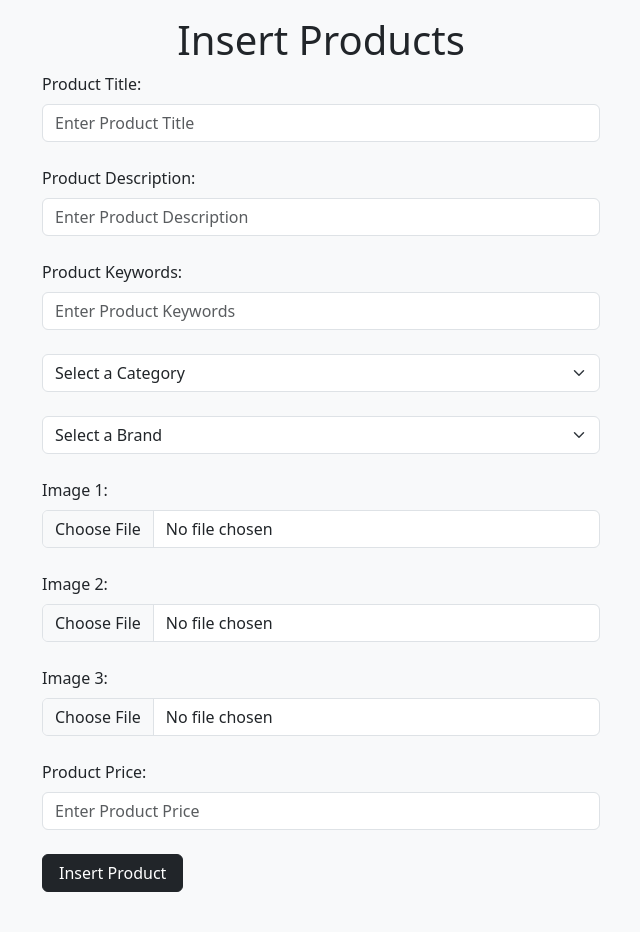
After one commit to Mosta-fizur/Zest-mart, a PHP site: page /insert_product.php in a window 1280 px wide. The commit adds this page. Shown: the whole page, without its empty margins (319-959 px from the left). Run offline with PHP 8.4, Linux system fonts and the light colour scheme; data that the repository does not hold is empty.

Commit message:
added insert product + db

```diff
--- /dev/null
+++ b/insert_product.php
@@ -0,0 +1,139 @@
+<?php
+include("connection.php");
+if (isset($_POST['insert_product'])) {
+    $product_title = $_POST['product_title'];
+    $product_description = $_POST['product_description'];
+    $product_keywords = $_POST['product_keywords'];
+    $product_category = $_POST['product_category'];
+    $product_brands = $_POST['product_brands'];
+    $product_price = $_POST['product_price'];
+    $product_status = 'true';
+
+    $product_image1 = $_FILES['product_image1']['name'];
+    $product_image2 = $_FILES['product_image2']['name'];
+    $product_image3 = $_FILES['product_image3']['name'];
+    $temp_image1 = $_FILES['product_image1']['tmp_name'];
+    $temp_image2 = $_FILES['product_image2']['tmp_name'];
+    $temp_image3 = $_FILES['product_image3']['tmp_name'];
+
+    if ($product_title == ''or $product_description == '' or $product_keywords == '' or $product_category == '' or $product_brands == '' or $product_price == ''or $product_image1 == ''or $product_image2 == ''or $product_image3 == ''){
+        echo "<script>alert('Please fill all the available fields.')</script>";
+        exit();
+    } else {
+move_uploaded_file($temp_image1, "./product_images/$product_image1");
+move_uploaded_file($temp_image2, "./product_images/$product_image2");
+move_uploaded_file($temp_image3, "./product_images/$product_image3");
+
+        $insert_product = "insert into `products` (product_title,product_description,product_keywords,category_id,brand_id,product_image1,product_image2,product_image3,product_price,date,status) values ('$product_title','$product_description','$product_keywords','$product_category','$product_brands','$product_image1','$product_image2','$product_image3','$product_price',NOW(),'$product_status')";
+
+        $result_querry = mysqli_query($conn, $insert_product);
+        if ($result_querry){
+            echo "<script>alert('Successfully added the product.')</script>";
+
+        }
+    }
+}
+?>
+
+<!DOCTYPE html>
+<html lang="en">
+<head>
+    <meta charset="UTF-8">
+    <meta name="viewport" content="width=device-width, initial-scale=1.0">
+    <link rel="stylesheet" href="style.css">
+  <link href="https://cdn.jsdelivr.net/npm/bootstrap@5.3.3/dist/css/bootstrap.min.css" rel="stylesheet"
+    integrity="sha384-QWTKZyjpPEjISv5WaRU9OFeRpok6YctnYmDr5pNlyT2bRjXh0JMhjY6hW+ALEwIH" crossorigin="anonymous">
+  <link rel="stylesheet" href="https://cdnjs.cloudflare.com/ajax/libs/font-awesome/6.7.2/css/all.min.css"
+    integrity="sha512-Evv84Mr4kqVGRNSgIGL/F/aIDqQb7xQ2vcrdIwxfjThSH8CSR7PBEakCr51Ck+w+/U6swU2Im1vVX0SVk9ABhg=="
+    crossorigin="anonymous" referrerpolicy="no-referrer" />
+    <title>Insert Products</title>
+</head>
+<body class="bg-light">
+    <div class="container mt-3">
+        <h1 class="text-center">Insert Products</h1>
+        <form action="" method="post" enctype="multipart/form-data">
+            <!-- title -->
+            <div class=" form-outline mb-4 w-50 m-auto">
+                <label for="product_title" class=" form-label"   >Product Title:</label>
+                <input type="text" name="product_title" id="product_title" class=" form-control" placeholder="Enter Product Title" autocomplete="off" required="required">
+            </div>
+            <!-- description -->
+            <div class=" form-outline mb-4 w-50 m-auto">
+                <label for="product_description" class=" form-label"   >Product Description:</label>
+                <input type="text" name="product_description" id="product_description" class=" form-control" placeholder="Enter Product Description" autocomplete="off" required="required">
+            </div>
+            <div class=" form-outline mb-4 w-50 m-auto">
+                <label for="product_keywords" class=" form-label"   >Product Keywords:</label>
+                <input type="text" name="product_keywords" id="product_keywords" class=" form-control" placeholder="Enter Product Keywords" autocomplete="off" required="required">
+            </div>
+            <div class=" form-outline mb-4 w-50 m-auto">
+                <select name="product_category" class=" form-select" id="">
+                    <option class="" value="">Select a Category</option>
+                    <?php
+$select_querry = "Select * from `categories`";
+$result_querry = mysqli_query($conn,$select_querry);
+while($row = mysqli_fetch_assoc($result_querry)) {
+    $category_title = $row['category_title'];
+    $category_id = $row['category_id'];
+    echo "<option value='$category_id'>$category_title</option>";
+}
+
+                    ?>
+
+                </select>
+            </div>
+            <div class=" form-outline mb-4 w-50 m-auto">
+                <select name="product_brands" class=" form-select" id="">
+                    <option class="" value="">Select a Brand</option>
+
+                    <?php
+$select_querry = "Select * from `brands`";
+$result_querry = mysqli_query($conn,$select_querry);
+while($row = mysqli_fetch_assoc($result_querry)) {
+    $brand_title = $row['brand_title'];
+    $brand_id = $row['brand_id'];
+    echo "<option value='$brand_id'>$brand_title</option>";
+}
+
+                    ?>
+
+                </select>
+            </div>
+
+
+            <div class=" form-outline mb-4 w-50 m-auto">
+                <label for="product_image1" class=" form-label"   >Image 1:</label>
+                <input type="file" name="product_image1" id="product_image1" class=" form-control" required="required">
+            </div>
+            <div class=" form-outline mb-4 w-50 m-auto">
+                <label for="product_image2" class=" form-label"   >Image 2:</label>
+                <input type="file" name="product_image2" id="product_image2" class=" form-control"required="required">
+            </div>
+            <div class=" form-outline mb-4 w-50 m-auto">
+                <label for="product_image3" class=" form-label"   >Image 3:</label>
+                <input type="file" name="product_image3" id="product_image3" class=" form-control" required="required">
+            </div>
+
+            <div class=" form-outline mb-4 w-50 m-auto">
+                <label for="product_price" class=" form-label"   >Product Price:</label>
+                <input type="text" name="product_price" id="product_price" class=" form-control" placeholder="Enter Product Price" autocomplete="off" required="required">
+            </div>
+
+            <div class=" form-outline mb-4 w-50 m-auto">
+
+                <input type="submit" name="insert_product" class=" btn btn-dark mb-3 px-3" value="Insert Product">
+            </div>
+
+
+
+        </form>
+    </div>
+
+
+
+<script src="https://cdn.jsdelivr.net/npm/bootstrap@5.3.3/dist/js/bootstrap.bundle.min.js"
+    integrity="sha384-YvpcrYf0tY3lHB60NNkmXc5s9fDVZLESaAA55NDzOxhy9GkcIdslK1eN7N6jIeHz"
+    crossorigin="anonymous"></script>
+    <script src="script.js"></script>
+</body>
+</html>
```
Also changed, not shown: admin_index.php (+30 -9 lines), product_images/1.jpg (added), product_images/16.jpg (added), product_images/24.jpg (added).
